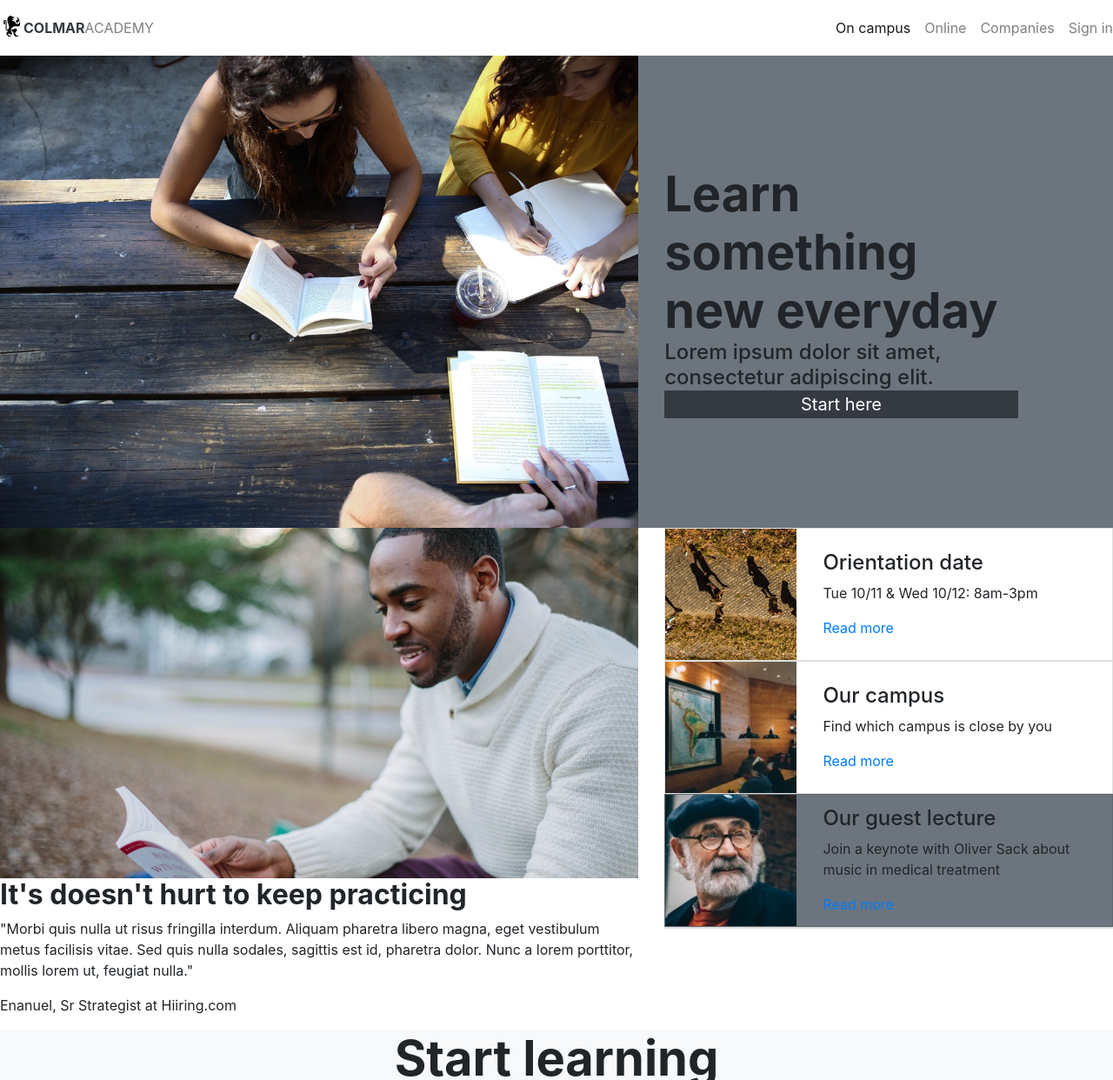
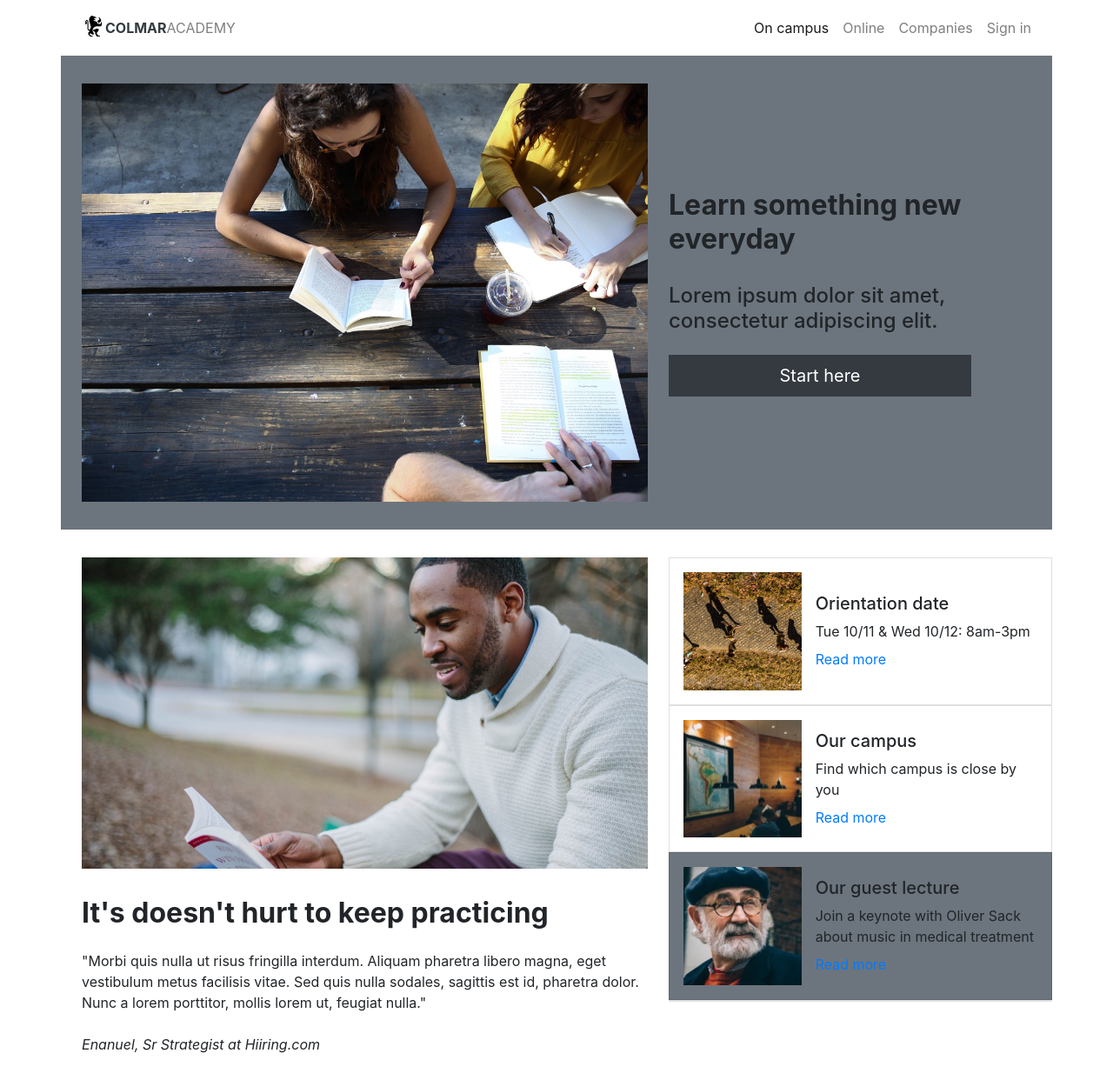
Before and after one commit to LilyChing/Colmar-Acadmey, a plain HTML site: page index.html in a window 1280 px wide. Shown: the top 1242 px of the page at 87% size. Drawn offline with nearby package versions, Linux system fonts and the light colour scheme.

Commit message:
add margin and padding in navbar, banner and info

```diff
--- a/index.html
+++ b/index.html
@@ -6,14 +6,17 @@
 	<link rel="stylesheet" href="https://cdn.jsdelivr.net/npm/bootstrap@4.6.1/dist/css/bootstrap.min.css" integrity="sha384-zCbKRCUGaJDkqS1kPbPd7TveP5iyJE0EjAuZQTgFLD2ylzuqKfdKlfG/eSrtxUkn" crossorigin="anonymous">
 	<title>Colmar Academy</title>
 	<style type="text/css">
-		.container-fluid, .navbar, .navbar-brand, .nav-item, .navbar-text, .btn, .display-4, .display-5{
+		.container-fluid, .navbar, .navbar-brand, .nav-item, .navbar-text, .btn, .display-4, .display-5, .navbar-expand-lg .navbar-nav .nav-link, .row, .col-12,p,h2,h5{
 			margin: 0 ;
 			padding: 0 ;
+		}
+		.bg-change{
+			background-color: #6c757d;
 		}
 		.navbar-brand{
 			height: 32px;
 		}
-		.navbar-expand-lg .navbar-nav .nav-link{
+		.nav-item-left16{
 			margin-left: 16px;
 			padding: 0;
 		}
@@ -23,28 +26,112 @@
 		.height-64{
 			height: 64px;
 		}
+		.img-pl-a-24px{
+			padding-left: 24px;
+		}
+		.img-pr-a-24px{
+			padding-right: 24px;
+		}
+		.px-a-24px{
+			padding-left: 24px;
+			padding-right:0;
+		}
+		.banner-pt{
+			padding-top: 32px;
+		}
+		.pb-a-32px{
+			padding-bottom: 32px;
+		}
+		@media only screen and (max-width: 768px){
+			.container {
+				max-width: 100%;
+			}
+			.px-a-24px{
+				padding-left: 16px;
+				padding-right: 16px;
+			}
+			.img-pl-a-24px {
+				padding-left: 0px;
+			}
+			.img-pr-a-24px{
+				padding-right: 0px;
+			}
+			.banner-pt{
+				padding-top: 0;
+			}
+
+			.pb-a-32px{
+				padding-bottom: 0;
+			}
+			.bg-change{
+				background-color: white;
+			}
+		}
+		.pl-24px{
+			padding-left: 24px;
+		}
+		.pl-16px{
+			padding-left: 16px;
+		}
+		.pr-24px{
+			padding-right: 24px;
+		}
+		.pr-16px{
+			padding-right: 16px;
+		}
+		.pt-32px{
+			padding-top: 32px;
+		}
+		.pt-16px{
+				padding-top: 16px;
+		}
+		.pb-32px{
+			padding-bottom: 32px;
+		}
+		.pb-16px{
+				padding-bottom: 16px;
+		}
+		.py-8px{
+			padding-top: 8px;
+			padding-bottom: 8px;
+		}
+		.mt-32px{
+			margin-top: 32px;
+		}
+		.mt-24px{
+			margin-top: 24px;
+		}
+		.mb-32px{
+			margin-bottom: 32px;
+		}
+		.mb-24px{
+			margin-bottom: 24px;
+		}
+		.mb-8px{
+			margin-bottom: 8px;
+		}
 	</style>
 </head>
 <body>
 	<!-- Nav bar -->
-	<div class="container-fluid d-none d-md-block">
+	<div class="container d-none d-md-block img-pr-a-24px img-pl-a-24px">
 		<nav class="navbar navbar-expand-lg navbar-light justify-content-between height-64">
 			<a class="navbar-brand d-flex align-items-center" href="#">
-			<img src="source/images/ic-logo.svg">
-			<span class="navbar-text align-items-center" style="font-size: 16px;"><span class="font-weight-bold text-dark">COLMAR</span>ACADEMY
-			</span>
+				<img src="source/images/ic-logo.svg">
+				<span class="navbar-text align-items-center" style="font-size: 16px;"><span class="font-weight-bold text-dark">COLMAR</span>ACADEMY
+				</span>
 			</a>
-			<ul class="navbar-nav">
-				<li class="nav-item active">
+			<ul class="navbar-nav ">
+				<li class="nav-item active nav-item-left16">
 					<a class="nav-link " href="#">On campus<span class="sr-only">(current)</span></a>
 				</li>
-				<li class="nav-item">
+				<li class="nav-item nav-item-left16">
 					<a class="nav-link" href="#">Online</a>
 				</li>
-				<li class="nav-item">
+				<li class="nav-item nav-item-left16">
 					<a class="nav-link " href="#">Companies</a>
 				</li>
-				<li class="nav-item">
+				<li class="nav-item nav-item-left16">
 					<a class="nav-link " href="#">Sign in</a>
 				</li>
 			</ul>
@@ -67,73 +154,74 @@
 		</nav>
 	</div>
 	<!-- banner -->
-	<div class="container-fluid bg-secondary align-items-center">
+	<div class="container bg-secondary banner-pt pb-32px img-pl-a-24px pr-0">
 		<div class="row">
-			<div class="col-12 col-md-7">
+			<div class="col-12 col-md-7 pl-0 pr-0 align-self-center ">
 				<img src="source/images/banner.jpg" class="w-100">
 			</div>
-			<div class="col-12 col-md-4 align-self-center">
-				<h2 class="display-4 font-weight-bold">Learn something new everyday</h2>
-				<h4 class="display-5">Lorem ipsum dolor sit amet, consectetur adipiscing elit.</h4>
-				<button type="button" class="btn btn-dark btn-lg btn-block rounded-0">Start here</button>
+			<div class="col-12 col-md-4 align-self-center px-a-24px">
+				<h2 class="font-weight-bold mb-32px">Learn something new everyday</h2>
+				<h4 class="display-5 mb-24px">Lorem ipsum dolor sit amet, consectetur adipiscing elit.</h4>
+				<button type="button" class="btn btn-dark btn-lg btn-block rounded-0 py-8px">Start here</button>
 			</div>
 		</div>
 	</div>
 	<!-- information -->
-	<div class="container-fluid align-items-center">
+	<div class="container align-items-center pb-a-32px img-pl-a-24px banner-pt pr-0">
 		<div class="row">
-			<div class="col-7 d-none d-md-block"> <!-- left col -->
+			<!-- left col -->
+			<div class="col-7 d-none d-md-block pl-0 pr-0">
 				<img src="source/images/information-main.jpg" class="w-100">
-				<h2 class=" font-weight-bold">It's doesn't hurt to keep practicing</h2>
-				<p>"Morbi quis nulla ut risus fringilla interdum. Aliquam pharetra libero magna, eget vestibulum metus facilisis vitae. Sed quis nulla sodales, sagittis est id, pharetra dolor. Nunc a lorem porttitor, mollis lorem ut, feugiat nulla."</p>
-				<p>Enanuel, Sr Strategist at Hiiring.com</p>
+				<h2 class=" font-weight-bold mt-32px">It's doesn't hurt to keep practicing</h2>
+				<p class="mt-24px">"Morbi quis nulla ut risus fringilla interdum. Aliquam pharetra libero magna, eget vestibulum metus facilisis vitae. Sed quis nulla sodales, sagittis est id, pharetra dolor. Nunc a lorem porttitor, mollis lorem ut, feugiat nulla."</p>
+				<p class="mt-24px font-italic">Enanuel, Sr Strategist at Hiiring.com</p>
 			</div>
-
-			<div class="col-12 col-md-5"> <!-- right col -->
+			<!-- right col -->
+			<div class="col-12 col-md-5 img-pl-a-24px">
 				<!-- First card -->
-				<div class="card rounded-0">
+				<div class="card rounded-0 pl-16px pr-16px pt-16px pb-16px">
 					<div class="row align-items-center">
-						<div class="col-12 d-block d-md-none">
+						<div class="col-12 d-block d-md-none pl-0 pr-0">
 							<img src="source/images/information-orientation-mobile.jpg" class="w-100 h-auto ">
 						</div>
-						<div class="col-4 d-none d-md-block">
+						<div class="col-4 d-none d-md-block pl-0 pr-0">
 							<img src="source/images/information-orientation.jpg" class="w-100 h-auto">
 						</div>
-						<div class="col-12 col-md-8">
-							<h4>Orientation date</h4>
-							<p>Tue 10/11 & Wed 10/12: 8am-3pm</p>
+						<div class="col-12 col-md-8 pl-16px">
+							<h5 class="mb-8px">Orientation date</h5>
+							<p class="mb-8px">Tue 10/11 & Wed 10/12: 8am-3pm</p>
 							<a href="#" class="card-link">Read more</a>
 						</div>
 					</div>
 				</div>
 				<!-- 2nd card -->
-				<div class="card rounded-0">
+				<div class="card rounded-0 pl-16px pr-16px pt-16px pb-16px">
 					<div class="row align-items-center">
-						<div class="col-12 d-block d-md-none">
+						<div class="col-12 d-block d-md-none pl-0 pr-0">
 							<img src="source/images/information-campus-mobile.jpg" class="w-100 h-auto ">
 						</div>
-						<div class="col-4 d-none d-md-block">
+						<div class="col-4 d-none d-md-block pl-0 pr-0">
 							<img src="source/images/information-campus.jpg" class="w-100 h-auto">
 						</div>
-						<div class="col-12 col-md-8">
-							<h4>Our campus</h4>
-							<p>Find which campus is close by you</p>
+						<div class="col-12 col-md-8 pl-16px">
+							<h5 class="mb-8px">Our campus</h5>
+							<p class="mb-8px">Find which campus is close by you</p>
 							<a href="#" class="card-link">Read more</a>
 						</div>
 					</div>
 				</div>
 				<!-- 3rd card -->
-				<div class="card bg-secondary rounded-0">
+				<div class="card bg-change rounded-0 pl-16px pr-16px pt-16px pb-16px">
 					<div class="row align-items-center">
-						<div class="col-12 d-block d-md-none">
+						<div class="col-12 d-block d-md-none pl-0 pr-0">
 							<img src="source/images/information-guest-lecture-mobile.jpg" class="w-100 h-auto ">
 						</div>
-						<div class="col-4 d-none d-md-block">
+						<div class="col-4 d-none d-md-block pl-0 pr-0">
 							<img src="source/images/information-guest-lecture.jpg" class="w-100 h-auto">
 						</div>
-						<div class="col-12 col-md-8">
-							<h4>Our guest lecture</h4>
-							<p>Join a keynote with Oliver Sack about music in medical treatment</p>
+						<div class="col-12 col-md-8 pl-16px">
+							<h5 class="mb-8px">Our guest lecture</h5>
+							<p class="mb-8px">Join a keynote with Oliver Sack about music in medical treatment</p>
 							<a href="#" class="card-link">Read more</a>
 						</div>
 					</div>
@@ -251,7 +339,7 @@
 			</div>
 		</div>
 		<div class="row">
-			<div class="col-12 col-md-7"> <!-- left col -->
+			<div class="col-12 col-md-7 img-pl-a-24px img-pr-a-24px"> <!-- left col -->
 				<video class="h100 w-100" controls>
 					<source src="source/videos/thesis.mp4" type="video/mp4">
 				</video>
```
